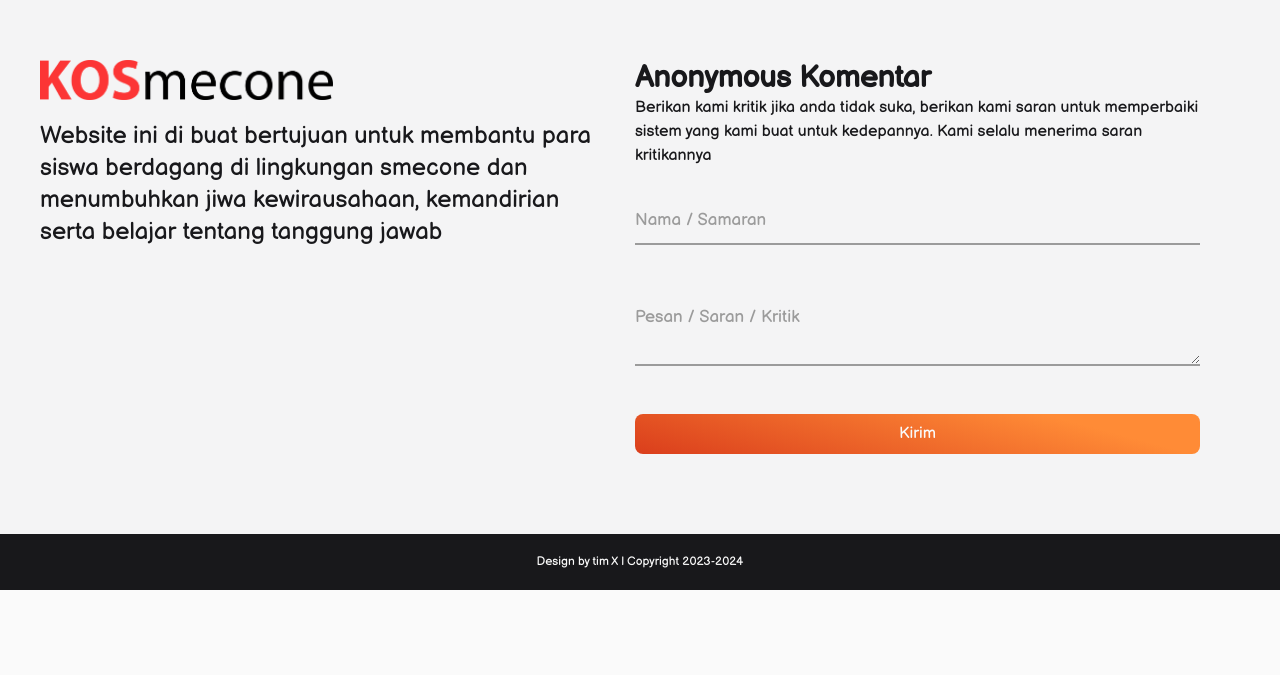
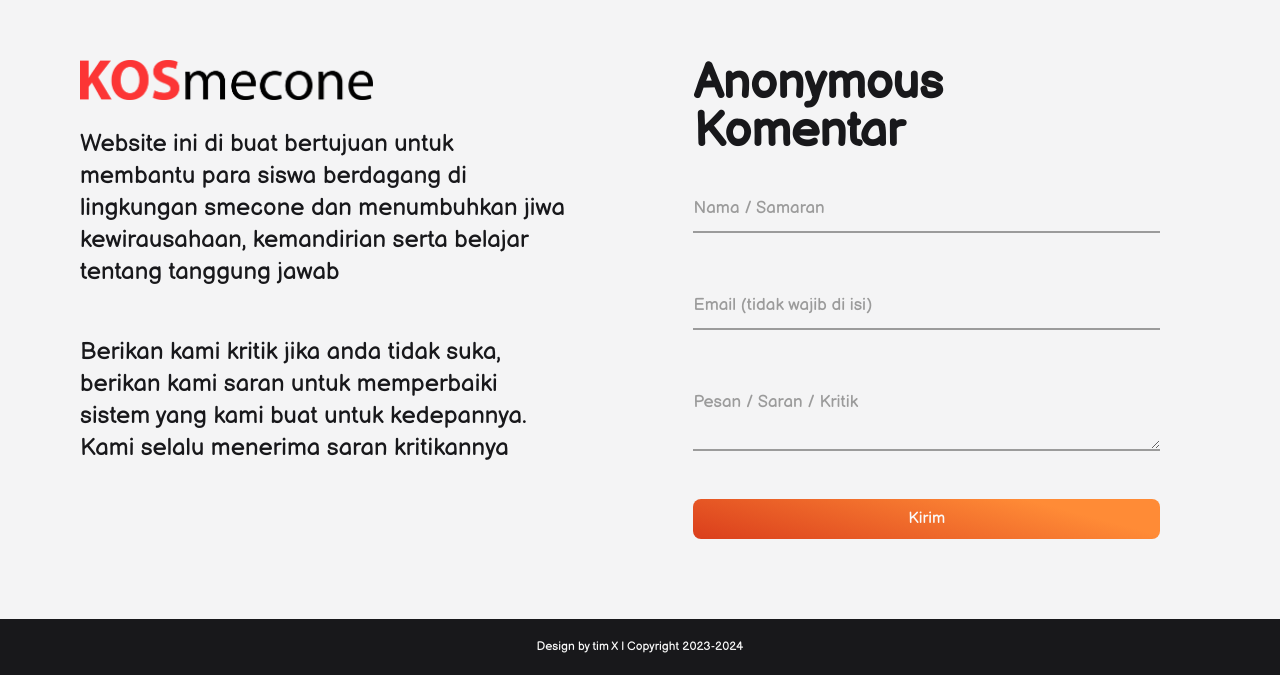
Before and after one commit to artworkhex/KOSmecone, a website: page about.html in a window 1280 px wide. Shown: the part 2531-3206 px from the top of the page. Before the commit the page ends 3121 px from the top, so only its background shows below. Drawn offline with nearby package versions, Linux system fonts and the light colour scheme; some packages are replaced by stand-ins of ours; a script that the page names is missing.

Commit message:
Add files via upload

```diff
--- a/about.html
+++ b/about.html
@@ -243,24 +243,27 @@
         </div>
     </div>
     <!--  -->
-    <footer class="mt-36  shadow-lg">
-        <div class="md1:flex mt-48 lg1:mt-72 px-7 md1:px-10 py-20 dark:bg-zinc-800 bg-zinc-100 ">
+    <footer class="mt-36 shadow-lg">
+        <div class="md1:flex mt-48 lg1:px-20 lg1:mt-72 px-7  md1:px-10 py-20 dark:bg-zinc-800 bg-zinc-100 ">
             <div class="lg1:w-[1100px] dark:text-zinc-50 text-zinc-900 ">
                 <img class="h-[40px] dark:block hidden" src="asset/logo/white.png" alt="">
                 <img class="h-[40px] block dark:hidden" src="asset/logo/dark.png" alt="">
-                <div class=" lg1:text-2xl mt-5 ">Website ini di buat bertujuan untuk membantu para siswa berdagang di
+                <div class=" lg1:text-2xl mt-7 ">Website ini di buat bertujuan untuk membantu para siswa berdagang di
                     lingkungan
                     smecone dan
                     menumbuhkan jiwa kewirausahaan, kemandirian serta belajar tentang tanggung jawab
                 </div>
+                <div class="dark:text-zinc-50 text-zinc-900 hidden md1:hidden lg1:text-2xl xl1:block mt-12 ">Berikan kami kritik jika anda tidak suka, berikan kami
+                    saran untuk memperbaiki sistem yang kami buat untuk kedepannya. Kami selalu menerima saran
+                    kritikannya </div>
 
             </div>
 
             <form name="kirim-komentar"
                 action="https://script.google.com/macros/s/AKfycbz5D0g8FfpKGAYDVQo3gJGUeDBBDKvLqncovBi2mWLPWwcZBuN7tNpHe7JZ1c3yrZUIvA/exec"
-                class="md1:px-10 w-[100%] ">
-                <div class="font-bold text-3xl mt-20 md1:mt-0 text-zinc-900 dark:text-zinc-50">Anonymous Komentar</div>
-                <div class="dark:text-zinc-50 text-zinc-900">Berikan kami kritik jika anda tidak suka, berikan kami
+                class="lg1:px-10 lg1:ml-20 w-[100%] ">
+                <div class="font-bold text-3xl lg1:text-5xl mt-20 md1:mt-0 text-zinc-900 dark:text-zinc-50">Anonymous Komentar</div>
+                <div class="dark:text-zinc-50 text-zinc-900 block sm1:hidden mt-11 ">Berikan kami kritik jika anda tidak suka, berikan kami
                     saran untuk memperbaiki sistem yang kami buat untuk kedepannya. Kami selalu menerima saran
                     kritikannya </div>
                 <!-- nama -->
@@ -271,12 +274,12 @@
                     <label for="name" class="form__label">Nama / Samaran</label>
                 </div>
                 <!-- email -->
-                <!-- <div class="relative pt-4 w-[100%] field mt-10">
+                <div class="relative pt-4 w-[100%] field mt-10 block sm1:hidden xl1:block">
                     <input type="email" id="email" name="Email"
                         class="form__field  bg-transparent w-[100%] pt-2 text-zinc-900 dark:text-zinc-50 "
                         placeholder="Email" >
                     <label for="email" class="form__label">Email (tidak wajib di isi)</label>
-                </div> -->
+                </div>
                 <div class="relative pt-4 w-[100%] field mt-10">
                     <textarea type="text" name="Pesan"
                         class="form__field   bg-transparent w-[100%] pt-2 text-zinc-900 dark:text-zinc-50 "
--- a/src/script.js
+++ b/src/script.js
@@ -7,3 +7,17 @@ function updatemenu() {
         document.getElementById('menu').style.borderRadius = '0px';
     }
 }
+
+
+// read more
+const readMoreBtn = document.querySelector('.read-more-btn');
+const readMoreText = document.querySelector('.read-more');
+
+readMoreBtn.addEventListener('click', () => {
+    readMoreText.classList.toggle('hidden');
+    if (readMoreText.classList.contains('hidden')) {
+        readMoreBtn.textContent = 'Read More';
+    } else {
+        readMoreBtn.textContent = 'Read Less';
+    }
+});
```
Also changed, not shown: src/output.css.
